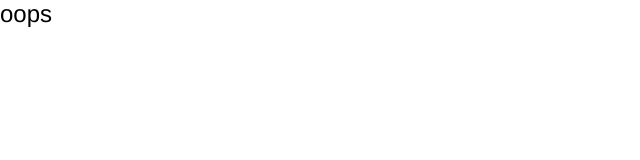
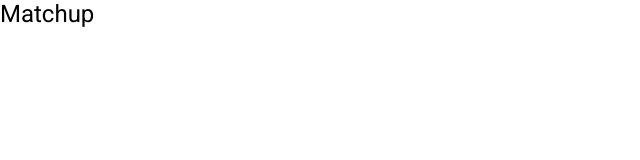
Before and after one commit to barn-burner/barn-burner, a React (Create React App) app in the folder frontend/: page /matchup in a window 1280 px wide. Shown: the top 160 px of the page, without its empty margins (0-640 px from the left). Built offline with nearby package versions, Linux system fonts and the light colour scheme.

Commit message:
add matchup and games route

```diff
--- a/frontend/package.json
+++ b/frontend/package.json
@@ -2,6 +2,10 @@
   "name": "barn-burner",
   "version": "0.0.1",
   "dependencies": {
+    "@emotion/react": "^11.9.0",
+    "@emotion/styled": "^11.8.1",
+    "@mui/icons-material": "^5.8.0",
+    "@mui/material": "^5.8.1",
     "@testing-library/jest-dom": "^5.11.6",
     "@testing-library/react": "^11.2.2",
     "@testing-library/user-event": "^12.5.0",
--- a/frontend/public/index.html
+++ b/frontend/public/index.html
@@ -10,6 +10,10 @@
     <meta name="keywords" content="NHL, Stats, Record"/>
     <link rel="manifest" href="%PUBLIC_URL%/manifest.json" />
     <title>Barn Burner</title>
+    <link
+    rel="stylesheet"
+    href="https://fonts.googleapis.com/css?family=Roboto:300,400,500,700&display=swap"
+  />
   </head>
   <body>
     <noscript>You need to enable JavaScript to run this app.</noscript>
--- a/frontend/src/App.tsx
+++ b/frontend/src/App.tsx
@@ -3,6 +3,8 @@ import { Route, Switch } from 'react-router-dom';
 
 import Landing from './routes/Landing';
 import NotFound from './routes/NotFound';
+import Matchup from './routes/Matchup';
+import Game from './routes/Game';
 
 import './App.scss';
 
@@ -12,6 +14,8 @@ const App: React.FC = () => {
     <Fragment>
       <Switch>
         <Route exact path='/' component={ Landing }/>
+        <Route path='/matchup' component={ Matchup }/>
+        <Route path='/game' component={ Game }/>
         <Route component={ NotFound } />
       </Switch>
     </Fragment>
--- a/frontend/src/index.scss
+++ b/frontend/src/index.scss
@@ -4,7 +4,7 @@ html, body { height: 100% }
 
 body {
   margin: 0;
-  font-family: 'Helvetica', sans-serif;
+  font-family: 'Roboto', 'Helvetica', sans-serif;
   -webkit-font-smoothing: antialiased;
   -moz-osx-font-smoothing: grayscale;
 
--- /dev/null
+++ b/frontend/src/routes/Game.tsx
@@ -0,0 +1,12 @@
+import React from 'react';
+
+import './Game.scss';
+
+const Game: React.FC = () => {
+
+  return (
+    <span> Game </span>
+  );
+};
+
+export default Game;
--- /dev/null
+++ b/frontend/src/routes/Matchup.tsx
@@ -0,0 +1,12 @@
+import React from 'react';
+
+import './Matchup.scss';
+
+const Matchup: React.FC = () => {
+
+  return (
+    <span> Matchup </span>
+  );
+};
+
+export default Matchup;
```
Also changed, not shown: frontend/src/routes/Game.scss (added), frontend/src/routes/Matchup.scss (added), 1 other file (tests, documents, lock files or other folders).
